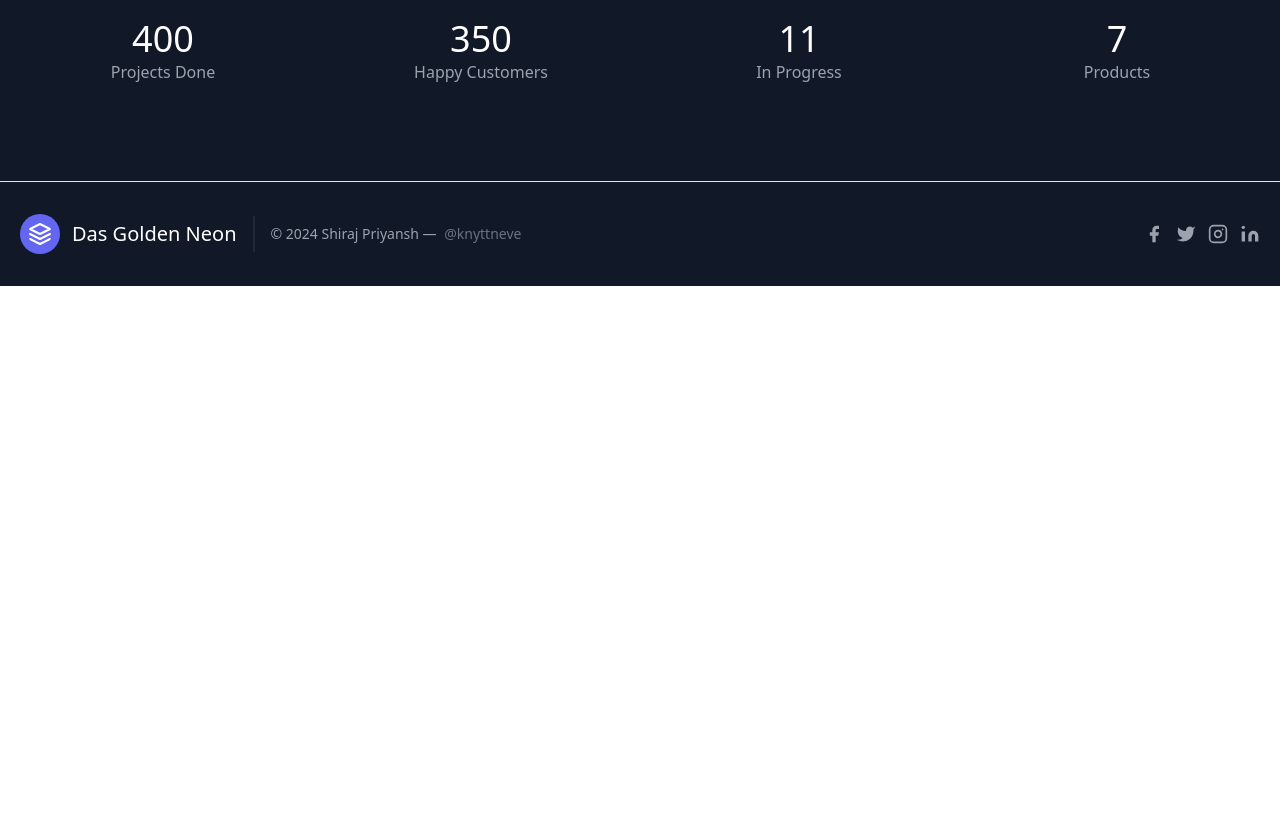
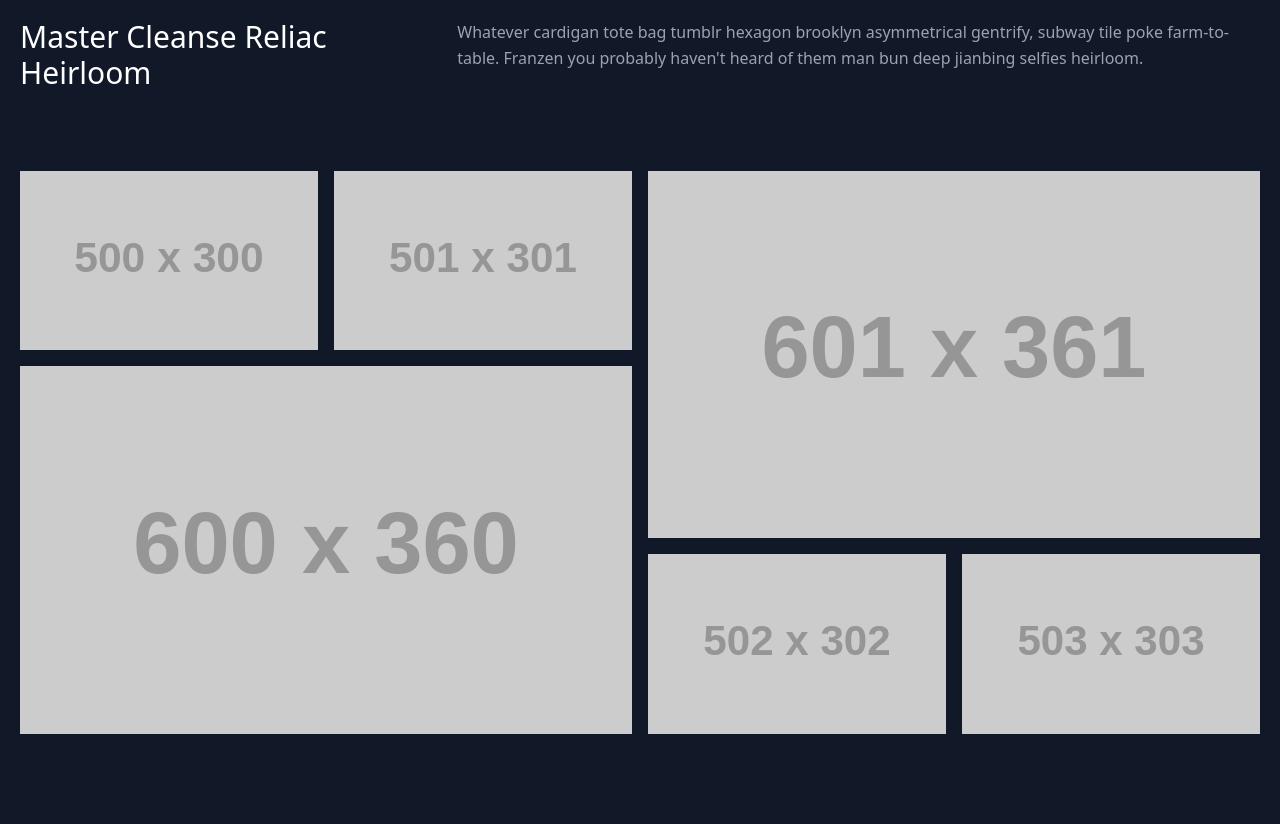
Before and after one commit to ShirajPriyansh/DasGoldenNeon, a plain HTML site: page index.html in a window 1280 px wide. Shown: the part 776-1600 px from the top of the page. Before the commit the page ends 1062 px from the top, so only its background shows below. Drawn offline with nearby package versions, Linux system fonts and the light colour scheme; placeholder pictures from the web are drawn by us.

Commit message:
gallary section added
pics will be updated later

```diff
--- a/index.html
+++ b/index.html
@@ -50,6 +50,41 @@
         </div>
       </section>
     <!--Hero page ends-->
+
+    <!--Gallary Start-->
+    <section class="text-gray-400 bg-gray-900 body-font">
+      <div class="container px-5 py-24 mx-auto flex flex-wrap">
+        <div class="flex w-full mb-20 flex-wrap">
+          <h1 class="sm:text-3xl text-2xl font-medium title-font text-white lg:w-1/3 lg:mb-0 mb-4">Master Cleanse Reliac Heirloom</h1>
+          <p class="lg:pl-6 lg:w-2/3 mx-auto leading-relaxed text-base">Whatever cardigan tote bag tumblr hexagon brooklyn asymmetrical gentrify, subway tile poke farm-to-table. Franzen you probably haven't heard of them man bun deep jianbing selfies heirloom.</p>
+        </div>
+        <div class="flex flex-wrap md:-m-2 -m-1">
+          <div class="flex flex-wrap w-1/2">
+            <div class="md:p-2 p-1 w-1/2">
+              <img alt="gallery" class="w-full object-cover h-full object-center block" src="https://dummyimage.com/500x300">
+            </div>
+            <div class="md:p-2 p-1 w-1/2">
+              <img alt="gallery" class="w-full object-cover h-full object-center block" src="https://dummyimage.com/501x301">
+            </div>
+            <div class="md:p-2 p-1 w-full">
+              <img alt="gallery" class="w-full h-full object-cover object-center block" src="https://dummyimage.com/600x360">
+            </div>
+          </div>
+          <div class="flex flex-wrap w-1/2">
+            <div class="md:p-2 p-1 w-full">
+              <img alt="gallery" class="w-full h-full object-cover object-center block" src="https://dummyimage.com/601x361">
+            </div>
+            <div class="md:p-2 p-1 w-1/2">
+              <img alt="gallery" class="w-full object-cover h-full object-center block" src="https://dummyimage.com/502x302">
+            </div>
+            <div class="md:p-2 p-1 w-1/2">
+              <img alt="gallery" class="w-full object-cover h-full object-center block" src="https://dummyimage.com/503x303">
+            </div>
+          </div>
+        </div>
+      </div>
+    </section>
+    <!--Gallary End-->
 
 
     <!--Statistics Start-->
```
